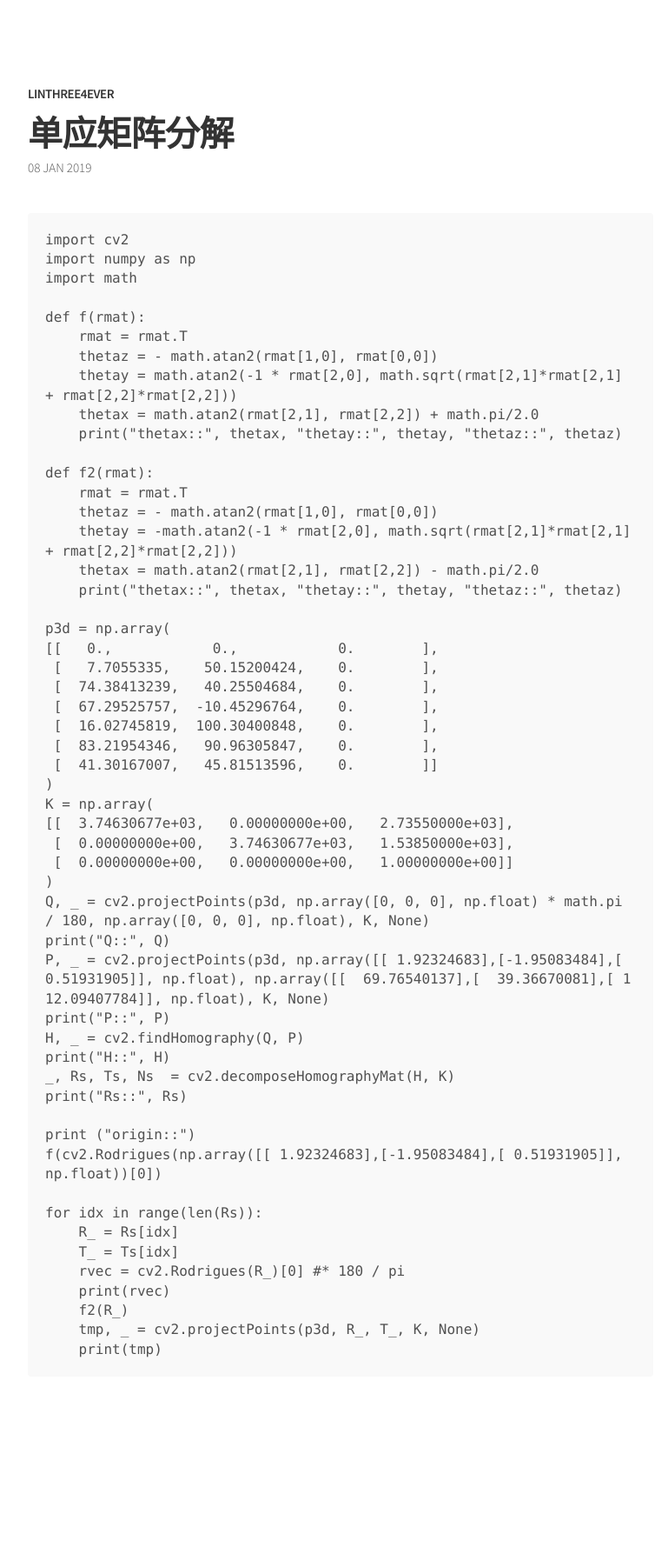
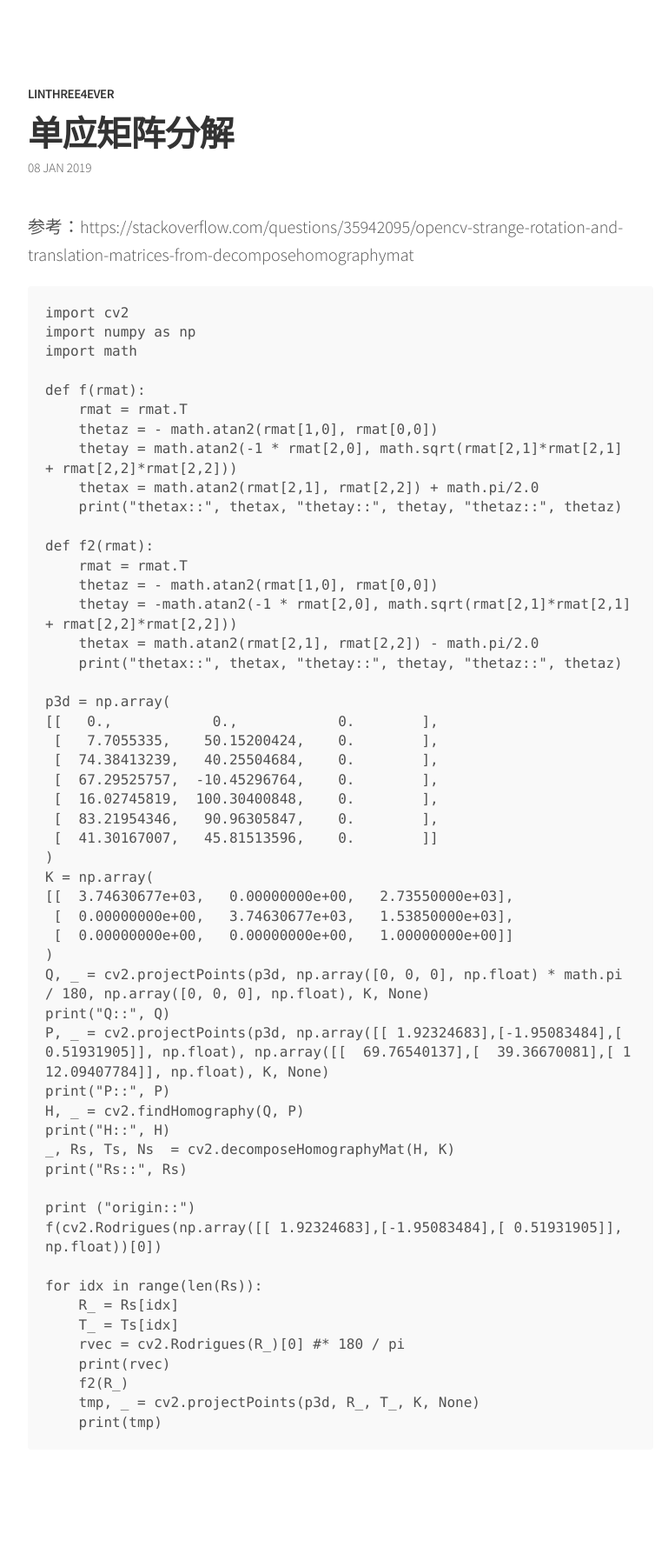
Before and after one commit to iiunlris/iiunlris.github.io, a Jekyll site: the page built from _posts/2019-01-08-.md, in a window 1280 px wide. Shown: the whole page at 87% size, without its empty margins (248-1002 px from the left). Built offline with Jekyll 4.4.1, drawn with Linux system fonts in a browser that asks for light colours; before the commit the page ends 1703 px from its top, so only the background shows below that.

Commit message:
change content

````diff
--- a/_posts/2019-01-08-.md
+++ b/_posts/2019-01-08-.md
@@ -4,6 +4,8 @@ title: 单应矩阵分解
 date: 2019-01-08
 categories: blog
 ---
+
+参考：https://stackoverflow.com/questions/35942095/opencv-strange-rotation-and-translation-matrices-from-decomposehomographymat
 
 ```
 import cv2
````
